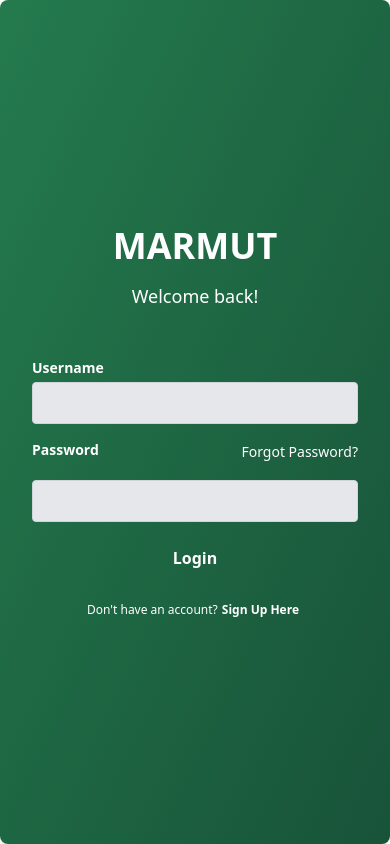
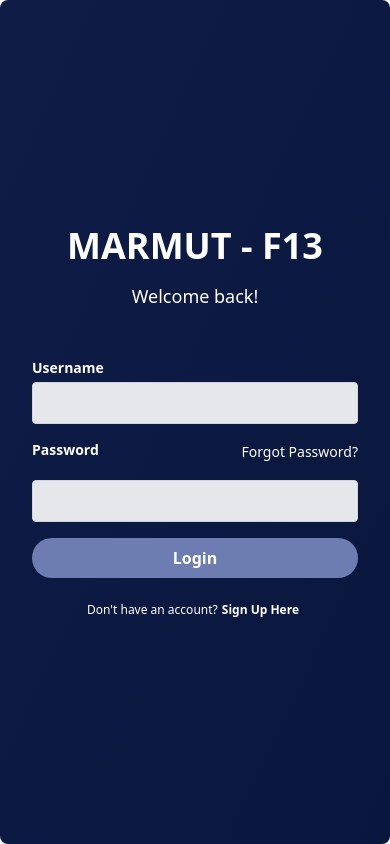
Before and after one commit to Basdat-F-13/Marmut-F13, a Django app: page / in a window 390 px wide. Shown: the part 145-989 px from the top of the page. Run offline with Django 5.2, Linux system fonts and the light colour scheme; some libraries are stand-ins or nearby versions.

Commit message:
Adding authentication functional

```diff
--- a/Authentication/templates/loginPage.html
+++ b/Authentication/templates/loginPage.html
@@ -2,11 +2,11 @@
 {% load static %}
 
 {% block content %}
-<div class="flex bg-gradient-to-tl from-[#185339] to-[#247A4D] min-h-screen rounded-lg shadow-lg overflow-hidden mx-auto max-w-full">
-    <div class="hidden bg-cover lg:block lg:w-2/3" style="background-image:url('https://images.unsplash.com/photo-1493225457124-a3eb161ffa5f?q=80&w=1470&auto=format&fit=crop&ixlib=rb-4.0.3&ixid=M3wxMjA3fDB8MHxwaG90by1wYWdlfHx8fGVufDB8fHx8fA%3D%3D')">
+<div class="flex bg-gradient-to-tl from-[#09173E] to-[#0F1C46] min-h-screen rounded-lg shadow-lg overflow-hidden mx-auto max-w-full">
+    <div class="hidden bg-cover lg:block lg:w-2/3" style="background-image:url('https://i.ibb.co/3kJnswM/DALL-E-2024-04-29-00-43-07-Create-a-landscape-image-of-a-whimsical-marmot-character-in-a-city-street.png')">
     </div>
     <div class="flex flex-col justify-center w-full p-8 lg:w-1/3">
-        <h2 class="mb-4 text-4xl font-bold text-center text-white">MARMUT</h2>
+        <h2 class="mb-4 text-4xl font-bold text-center text-white">MARMUT - F13</h2>
         <p class="mb-8 text-lg text-center text-white">Welcome back!</p>
 
         <form class="space-y-4" method="POST" action="">
@@ -17,16 +17,16 @@
             </div>
             <div class="flex items-center justify-between">
                 <label for="password" class="block mb-1 text-sm font-bold text-white">Password</label>
-                <a href="{% url 'Authentication:login' %}" class="inline-block text-sm text-white rounded hover:bg-opacity-25 hover:text-[#EDAFB8]">Forgot Password?</a>
+                <a href="{% url 'Authentication:login' %}" class="inline-block text-sm text-white rounded hover:bg-opacity-25 hover:text-[#6D7DB1]">Forgot Password?</a>
             </div>
             <input name="password" class="block w-full px-4 py-2 text-gray-700 bg-gray-200 border border-gray-300 rounded appearance-none focus:outline-none focus:shadow-outline" type="password" />
-            <button class="w-full px-4 py-2 font-bold text-white rounded-full bg-englishViolet hover:bg-pompPower hover:text-[#EDAFB8]">Login</button>
+            <button class="w-full px-4 py-2 font-bold text-white rounded-full bg-[#6D7DB1] hover:bg-[#FADCBA] hover:text-[#6D7DB1]">Login</button>
         </form>
 
         <div class="flex items-center justify-center mt-6">
             <span class="border-b w-1/7"></span>
             <p class="text-xs text-white">Don't have an account?</p>
-            <a href="{% url 'Authentication:login' %}" class="px-1 text-xs font-bold text-white hover:text-[#EDAFB8]">Sign Up Here</a>
+            <a href="{% url 'Authentication:login' %}" class="px-1 text-xs font-bold text-white hover:text-[#6D7DB1]">Sign Up Here</a>
             <span class="border-b w-1/7"></span>
         </div>
     </div>
--- a/Authentication/urls.py
+++ b/Authentication/urls.py
@@ -5,4 +5,6 @@ app_name = 'Authentication'
 
 urlpatterns = [
     path('', showLoginPage, name='login'),
+    path('auth', showAuthNav, name='auth_nav'),
+    path('nav', showNav, name='nav'),
 ]
--- a/Authentication/views.py
+++ b/Authentication/views.py
@@ -2,4 +2,25 @@ from django.shortcuts import render
 
 # Create your views here.
 def showLoginPage(request):
-    return render(request, "loginPage.html", {})
+    context = {
+        'show_navbar' : False
+    }
+    return render(request, "loginPage.html", context)
+
+def showAuthNav(request):
+    context = {
+        'show_navbar' : False,
+    }
+    return render(request, "authNav.html", context)
+
+def showNav(request):
+    context = {
+        'show_navbar' : True,
+        'premium' : False,
+        'user' : True,
+        'artist' : False,
+        'songwriter' : False,
+        'podcast' : True,
+        'label' : False
+    }
+    return render(request, "base.html", context)
```
Also changed, not shown: Authentication/templates/authNav.html (added, +24 -0 lines).
